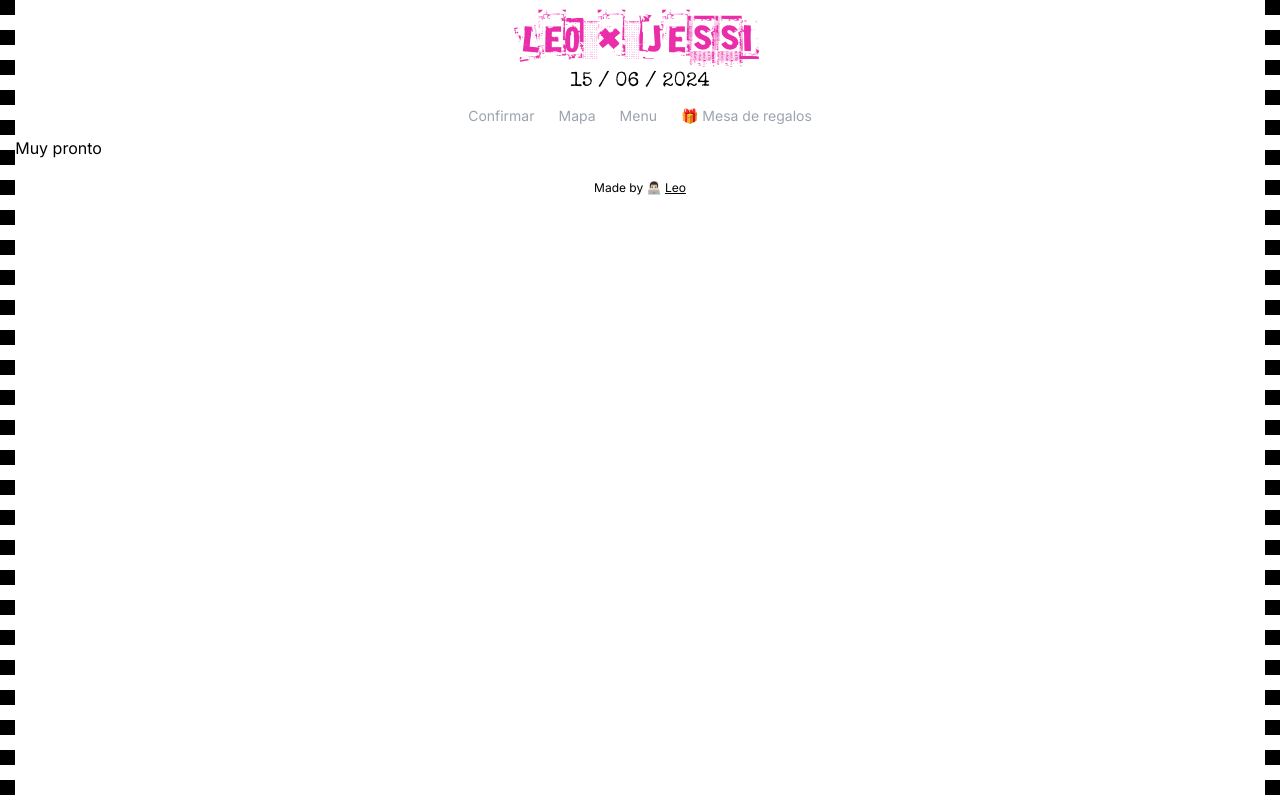
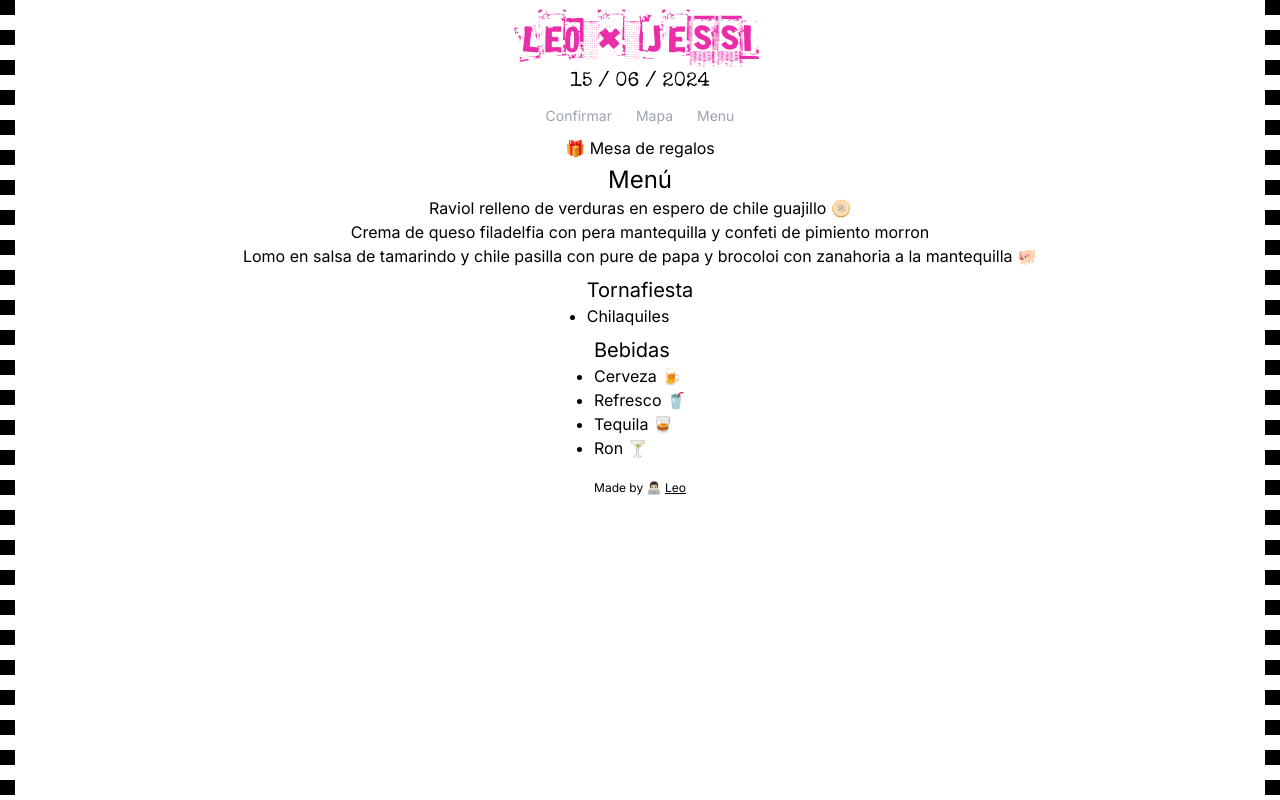
Before and after one commit to leonardoAlonso/wedding-website, a Next.js app in the folder leo-jess-weeding/: page /menu in a window 1280 px wide. Built offline with nearby package versions, Linux system fonts and the light colour scheme.

Commit message:
feat: add menu items

```diff
--- a/leo-jess-weeding/app/layout.tsx
+++ b/leo-jess-weeding/app/layout.tsx
@@ -2,6 +2,7 @@ import type { Metadata } from "next";
 import { Inter } from "next/font/google";
 import {Header} from "./_ui/header/header"
 import { Navbar, LinkItem} from "./_ui/navbar/navbar";
+import Link from "next/link";
 
 import "./globals.css";
 import { Footer } from "./_ui/footer/footer";
@@ -30,11 +31,6 @@ export default function RootLayout({
     {
       label: "Menu",
       url: "menu"
-    },
-    {
-      label: "🎁 Mesa de regalos",
-      url: "https://www.amazon.com.mx/wedding/registry/IILDTEHNKYJG",
-      target: "_blank"
     }
   ]
   return (
@@ -42,6 +38,11 @@ export default function RootLayout({
       <body className={inter.className}>
         <Header couple="LeO & JeSSI" date="15 / 06 / 2024">
           <Navbar pages={links}/>
+          <ul className="flex justify-center items-center hover:text-punk-p">
+            <li>
+              <Link href="https://www.amazon.com.mx/wedding/registry/IILDTEHNKYJG" target="_blank">🎁 Mesa de regalos</Link>
+            </li>
+          </ul>
         </Header>
         {children}
         <Footer/>
--- a/leo-jess-weeding/app/menu/page.tsx
+++ b/leo-jess-weeding/app/menu/page.tsx
@@ -1,6 +1,30 @@
 export default function Home() {
   return (
-    <h1>Muy pronto</h1>
+    <div className="flex flex-col justify-center items-center">
+      <div className="mt-1">
+        <h1 className="text-2xl text-center">Menú</h1>
+        <ul className="text-center">
+          <li>Raviol relleno de verduras en espero de chile guajillo 🫓</li>
+          <li>Crema de queso filadelfia con pera mantequilla y confeti de pimiento morron </li>
+          <li>Lomo en salsa de tamarindo y chile pasilla con pure de papa y brocoloi con zanahoria a la mantequilla 🐖</li>
+        </ul>
+      </div>
+      <div className="mt-2">
+        <h2 className="text-xl text-center">Tornafiesta</h2>
+        <ul className="list-disc">
+          <li>Chilaquiles</li>
+        </ul>
+      </div>
+      <div className="mt-2">
+        <h2 className="text-xl">Bebidas</h2>
+        <ul className="list-disc">
+          <li>Cerveza 🍺</li>
+          <li>Refresco 🥤</li>
+          <li>Tequila 🥃</li>
+          <li>Ron 🍸</li>
+        </ul>
+      </div>
 
+    </div>
   )
 }
```
